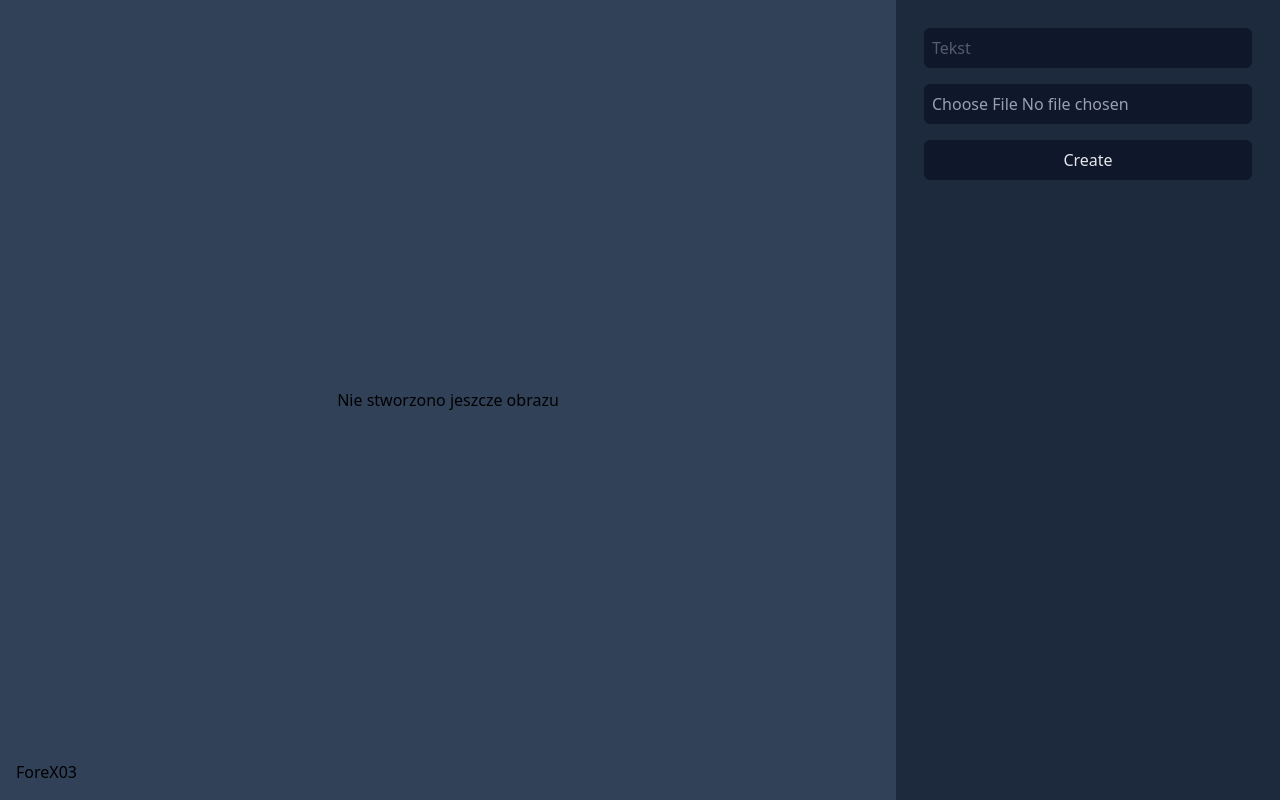
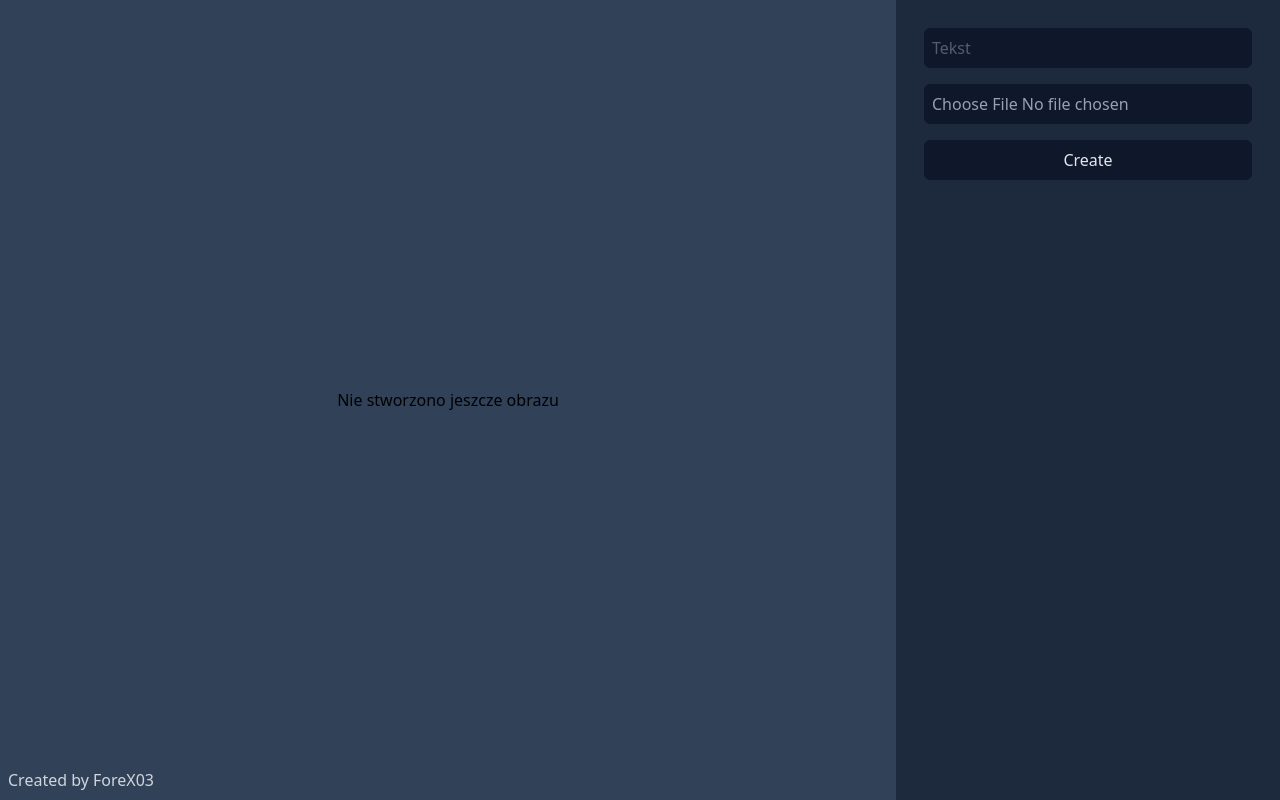
Before and after one commit to ForeX03/MemeGenerator, a Next.js app: page / in a window 1280 px wide. Built offline with nearby package versions, Linux system fonts and the light colour scheme.

Commit message:
added author paragraph

```diff
--- a/app/layout.tsx
+++ b/app/layout.tsx
@@ -11,7 +11,7 @@ export default function RootLayout({ children }: Readonly<{ children: React.Reac
     <html lang="en" className="w-full h-full">
       <body className="relative antialiased w-full h-full">
         { children }
-        <div className="absolute z-50 bottom-4 left-4">ForeX03</div>
+        <div className="absolute z-50 text-gray-300 bottom-2 left-2">Created by ForeX03</div>
       </body>
     </html>
   );
```
